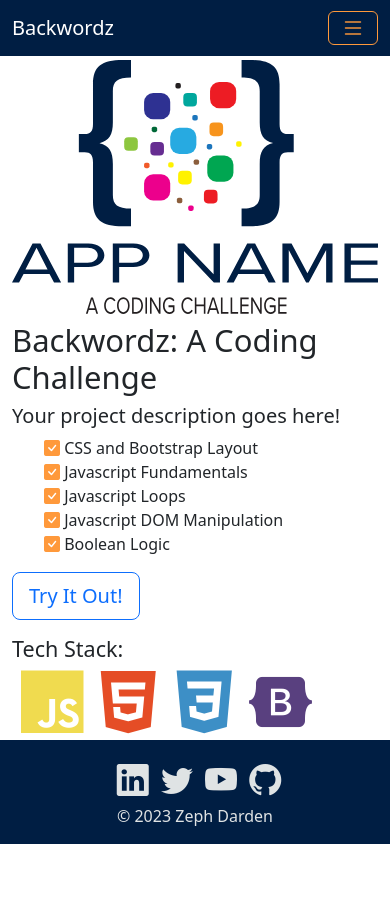
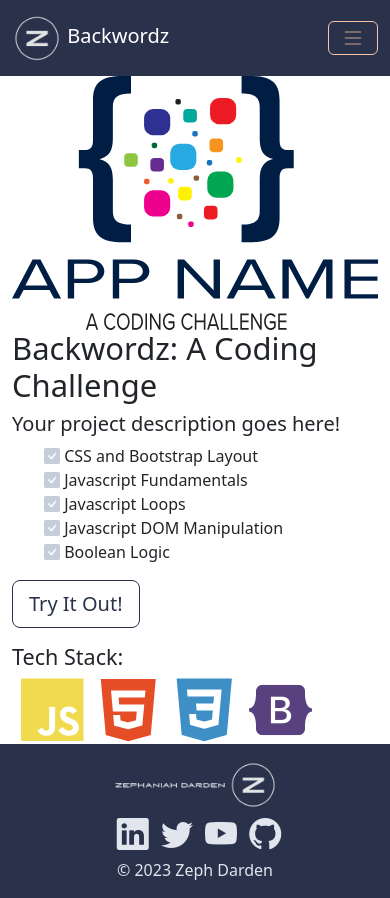
Before and after one commit to dev-vader091/Backwordz-JS, a plain HTML site: page index.html in a window 390 px wide. Before the commit the page ends 844 px from the top, so only its background shows below. Drawn offline with nearby package versions, Linux system fonts and the light colour scheme.

Commit message:
added logos and changed color theme added gh link

```diff
--- a/css/site.css
+++ b/css/site.css
@@ -1,11 +1,12 @@
 :root {
-  --zd-primary-clr: #001e43;
-  --zd-secondary-clr: #ff993b;
-  --zd-dark-clr: #1b1b1b;
-  --zd-light-clr: #dfe3e4;
+  --zd-primary-clr: #767b91;
+  --zd-secondary-clr: #c7ccdb;
+  --zd-dark-clr: #2a324b;
+  --zd-light-clr: #e1e5ee;
+  --zd-highlight-clr: #f7c59f;
 
-  --zd-navbar-toggler-glow: rgba(255, 153, 59, 0.6);
-  --zd-navbar-toggler-color: #ff993b;
+  --zd-nav-toggler-clr: var(--zd-highlight-clr);
+  --zd-nav-toggler-glow: rgba(247, 197, 159, 0.55);
 }
 
 html,
@@ -27,20 +28,21 @@ footer {
 }
 
 /* START: nav bar overrides */
+/* START: nav bar overrides */
 #main-nav {
-  background-color: var(--zd-primary-clr);
+  background-color: var(--zd-dark-clr);
 }
 
 #main-nav button {
-  border-color: var(--zd-secondary-clr);
+  border-color: var(--zd-highlight-clr);
 }
 
 .navbar-toggler {
-  color: var(--zd-navbar-toggler-glow);
+  color: var(--zd-nav-toggler-glow);
 }
 
 .navbar-toggler-icon-zd {
-  color: var(--zd-navbar-toggler-color);
+  color: var(--zd-nav-toggler-color);
   font-size: 1.5rem;
 }
 
@@ -48,7 +50,7 @@ footer {
 
 /* START: Footer styles */
 footer {
-  background-color: var(--zd-primary-clr);
+  background-color: var(--zd-dark-clr);
   color: var(--zd-light-clr);
 }
 
@@ -59,10 +61,11 @@ footer {
 }
 
 .socialicons:hover {
-  color: var(--zd-secondary-clr);
+  color: var(--zd-primary-clr);
 }
 
 /* END: Footer styles */
+
 
 
 /* START: Main Content Styles */
@@ -84,4 +87,18 @@ footer {
   padding-left: 0.5rem;
 }
 
+#loanSummary.active {
+  visibility: visible !important;
+}
+
+.cta-btn {
+  color: var(--zd-dark-clr) !important;
+  border-color: var(--zd-dark-clr) !important;
+}
+
+.cta-btn:hover {
+  background: var(--zd-dark-clr) !important;
+  color: var(--zd-light-clr) !important;
+}
+
 /* END: Main Content Styles */
--- a/index.html
+++ b/index.html
@@ -26,6 +26,8 @@
       <div class="container">
         <a class="navbar-brand" href="/index.html">
           <!-- logo/Mark goes here -->
+          <img src="/img/Color logo - no background2.png" class="d-none d-lg-inline" height="50" alt="">
+          <img src="/img/logo-brand-mobile.png" class="d-lg-none" height="50" alt="">
           Backwordz
         </a>
         <button class="navbar-toggler" type="button" data-bs-toggle="collapse" data-bs-target="#navbarSupportedContent"
@@ -47,7 +49,7 @@
             </li>
             <li class="nav-item">
               <!-- CHANGE THIS BEFORE PUBLISHING -->
-              <a class="nav-link" href="#" target="_blank">The Repo</a>
+              <a class="nav-link" href="https://github.com/dev-vader091/Backwordz-JS.git" target="_blank">The Repo</a>
             </li>
             <li class="nav-item">
               <!-- Lins to portfolio -->
@@ -91,7 +93,7 @@
           </li>
         </ul>
         <div>
-          <a href="/app.html" class="btn btn-outline-primary btn-lg">Try It Out!</a>
+          <a href="/app.html" class="btn cta-btn btn-outline-primary btn-lg">Try It Out!</a>
         </div>
         <h4 class="mt-3">Tech Stack:</h4>
         <div>
@@ -116,6 +118,7 @@
         </div>
         <div class="col text-center">
           <!-- logo goes here -->
+          <img src="/img/Color logo - no background2.png" height="50" alt="">
         </div>
         <div class="col text-center text-lg-end">
           <a href="#">
```
Also changed, not shown: app.html (+4 -2 lines), code.html (+5 -3 lines), img/Color logo - no background2.png (added), img/logo-brand-mobile.png (added).
